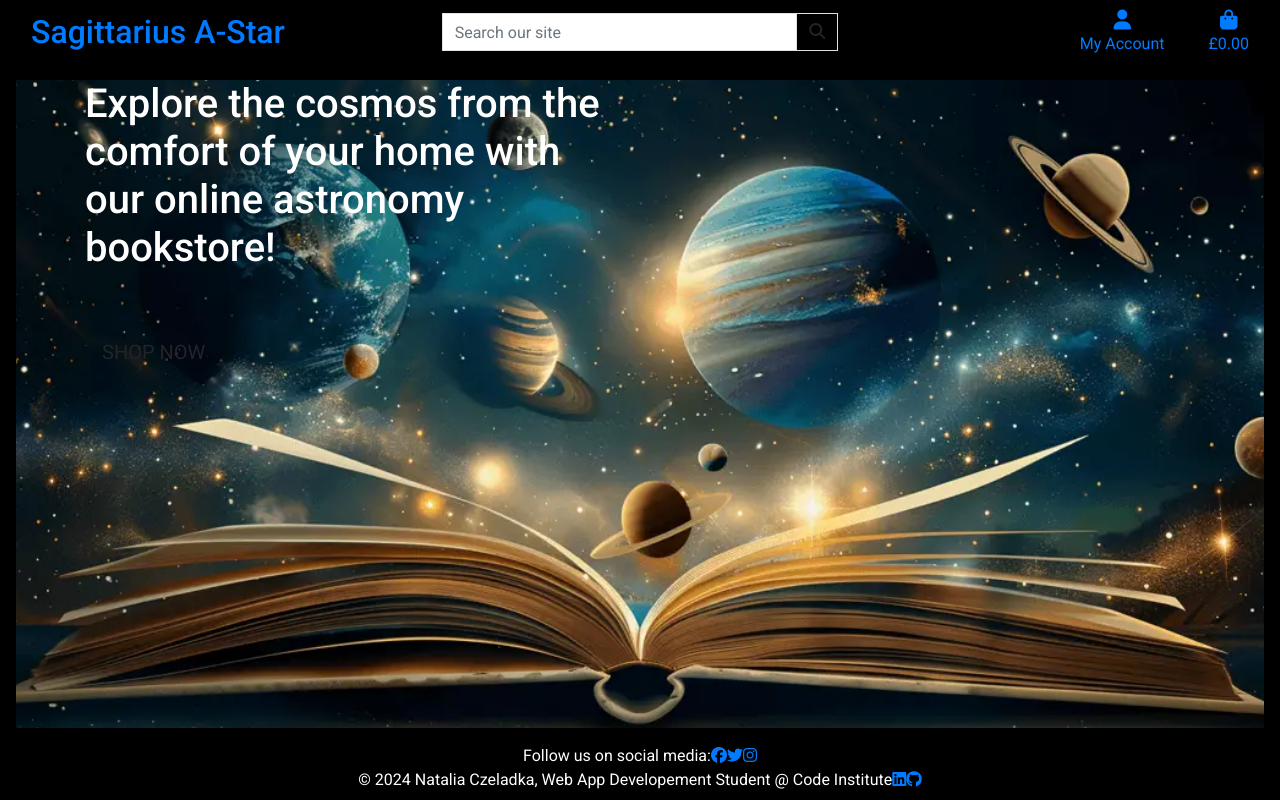
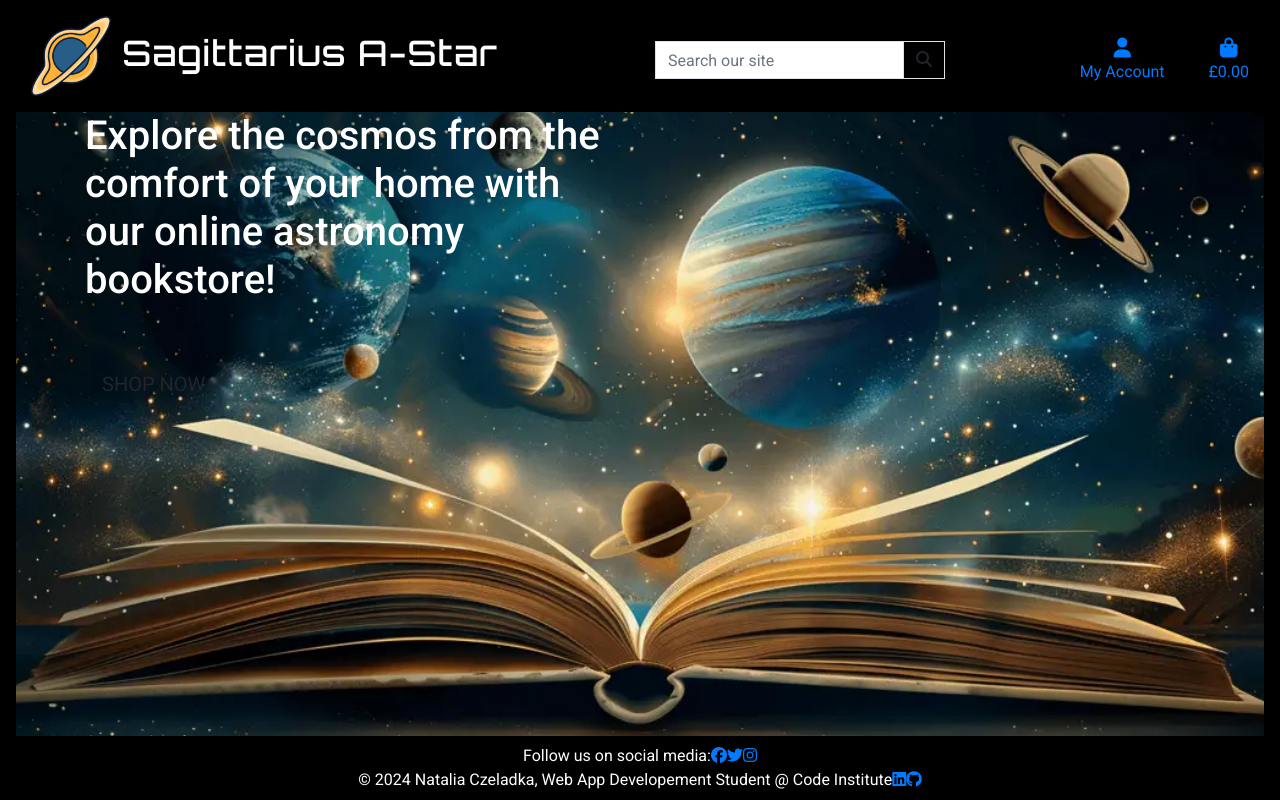
Before and after one commit to NataliaCzeladka/sagittarius-a-star, a Django app: page / in a window 1280 px wide. Run offline with Django 3.2, Linux system fonts and the light colour scheme; some libraries are stand-ins or nearby versions.

Commit message:
Create the site logo

```diff
--- a/static/css/base.css
+++ b/static/css/base.css
@@ -25,3 +25,14 @@ main {
     background-attachment: fixed;
     background-repeat: no-repeat;
 }
+
+.logo {
+    font-family: 'Orbitron', sans-serif;
+    font-weight: 500;
+    letter-spacing: 1px;
+    font-size: 220%;
+}
+
+.logo img {
+    height: 80px;
+}
--- a/templates/base.html
+++ b/templates/base.html
@@ -47,14 +47,15 @@
   </head>
 
   <body>
-    <header class="container-fluid">
+    <header class="container-fluid mt-2">
       <div class="row">
-          <div class="col-12 col-lg-4 my-auto py-1 py-lg-0 text-center text-lg-left">
-              <a href="{% url 'home' %}" class="nav-link main-logo-link">
-                  <h2 class="text-black my-0">Sagittarius A-Star</h2>
+          <div class="col-12 col-lg-6 my-auto py-1 py-lg-0 text-center text-lg-left">
+              <a href="{% url 'home' %}" class="nav-link">
+                  <h2 class="logo text-white"><img src="/static/favicon/black_hole.png" alt="logo">
+                    Sagittarius A-Star</h2>
               </a>
           </div>
-          <div class="col-12 col-lg-4 my-auto py-1 py-lg-0">
+          <div class="col-12 col-lg-3 my-auto py-1 py-lg-0">
               <form method="GET" action="">
                   <div class="input-group w-100">
                       <input class="form-control border border-black rounded-0" type="text" name="q" placeholder="Search our site">
@@ -68,7 +69,7 @@
                   </div>
               </form>
           </div>
-          <div class="col-12 col-lg-4 my-auto py-1 py-lg-0">
+          <div class="col-12 col-lg-3 my-auto py-1 py-lg-0">
               <ul class="list-inline list-unstyled text-center text-lg-right my-0">
                   <li class="list-inline-item dropdown">
                       <a class="text-black nav-link" href="#" id="user-options" data-toggle="dropdown" aria-haspopup="true" aria-expanded="false">
@@ -109,7 +110,7 @@
       </div>
   </header>
 
-  <main class="m-3">
+  <main class="mx-3">
 
     {% if messages %}
         <div class="message-container"></div>
@@ -123,7 +124,7 @@
 
 </main>
 
-<footer class="container pb-2">
+<footer class="container py-2">
     <div class="row justify-content-center">
         Follow us on social media:
         <a href="https://www.facebook.com" target="_blank" rel="noopener"
```
